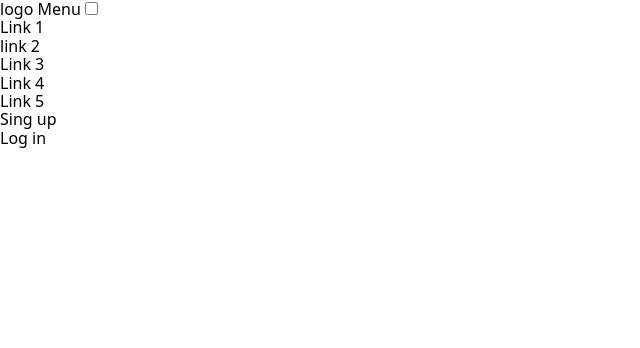
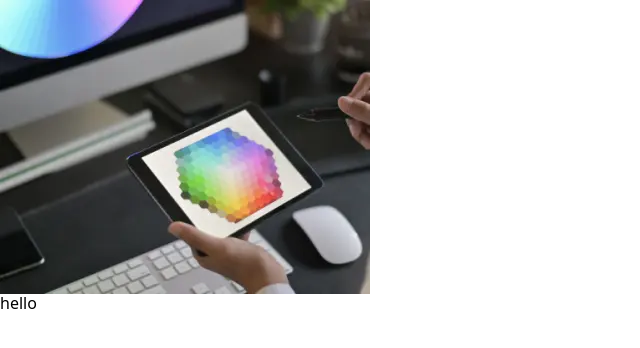
Before and after one commit to ulianaboiko/practice, a plain HTML site: page index.html in a window 1280 px wide. Shown: the whole page, without its empty margins (0-640 px from the left). Drawn offline with nearby package versions, Linux system fonts and the light colour scheme.

Commit message:
ретинизовані фото

```diff
--- a/index.html
+++ b/index.html
@@ -413,7 +413,7 @@
         <li class="item"><a href="#" class="link">Link 5</a></li>
       </ul>
     </div> -->
-    <header class="header">
+    <!-- <header class="header">
       <div class="container header__container">
         <a href="#" class="logo">logo</a>
         <label class="header__menu" for="menu-button">Menu</label>
@@ -436,6 +436,29 @@
           </li>
         </ul>
       </div>
-    </header>
+    </header> -->
+    <div class="photo">
+      <!-- <img
+        srcset="./src/img/tablet.jpg 300w, ./src/img/tablet@2x.jpg 900ws"
+        src="./src/img/tablet.jpg"
+        sizes="(min-width:300px) 300px, (min-width:900px) 900px"
+        alt="tablet"
+        class="img"
+        width="378"
+        height="294"
+      /> -->
+      <picture>
+        <source
+          srcset="./src/img/tablet.webp 1x, ./src/img/tablet@2x.webp 2x"
+          type="image/webp"
+        />
+        <source
+          srcset="./src/img/tablet.jpg 1x, ./src/img/tablet@2x.jpg 2x"
+          type="image/jpg"
+        />
+        <img src="./src/img/tablet.jpg" alt="tablet" />
+      </picture>
+    </div>
+    <h2>hello</h2>
   </body>
 </html>
--- a/src/scss/main.scss
+++ b/src/scss/main.scss
@@ -223,3 +223,33 @@
 //     display: none;
 //   }
 // }
+// --------------------------------ретинизовані фото
+img {
+  height: auto;
+  display: block;
+  max-width: 100%;
+  width: 100%;
+}
+.photo {
+  max-width: 370px;
+  height: 294px;
+  background-image: url(../img/tablet.jpg);
+  background-size: cover;
+  //   @media (-webkit-min-device-pixel-ratio: 2),
+  //     (min-resolution: 2dppx),
+  //     (min-resolution: 192dpi) {
+  //     background-image: url(../img/tablet@2x.jpg);
+  //   }
+}
+// @media (-webkit-min-device-pixel-ratio: 2),
+//   (min-resolution: 2dppx),
+//   (min-resolution: 192dpi) {
+//   .photo {
+//     background-image: url(../img/tablet@2x.jpg);
+//   }
+// }
+@media (min-width: 768px) {
+  .photo {
+    background-image: url(../img/tablet.jpg);
+  }
+}
```
Also changed, not shown: src/css/main.css, src/img/tablet.jpg (added), src/img/tablet.webp (added), src/img/tablet@2x.jpg (added), src/img/tablet@2x.webp (added).
